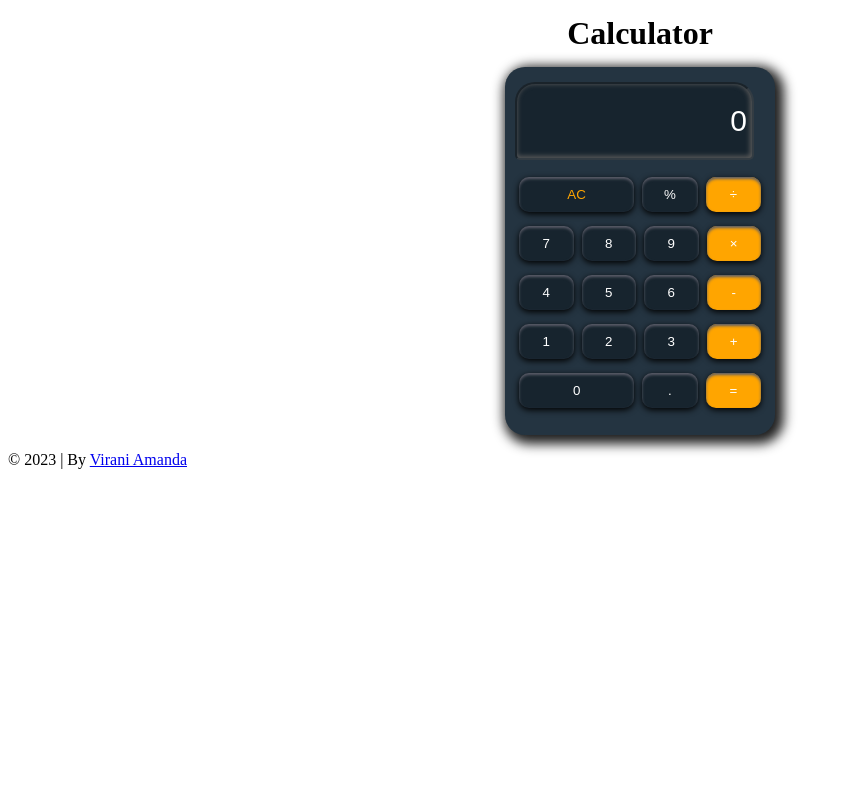
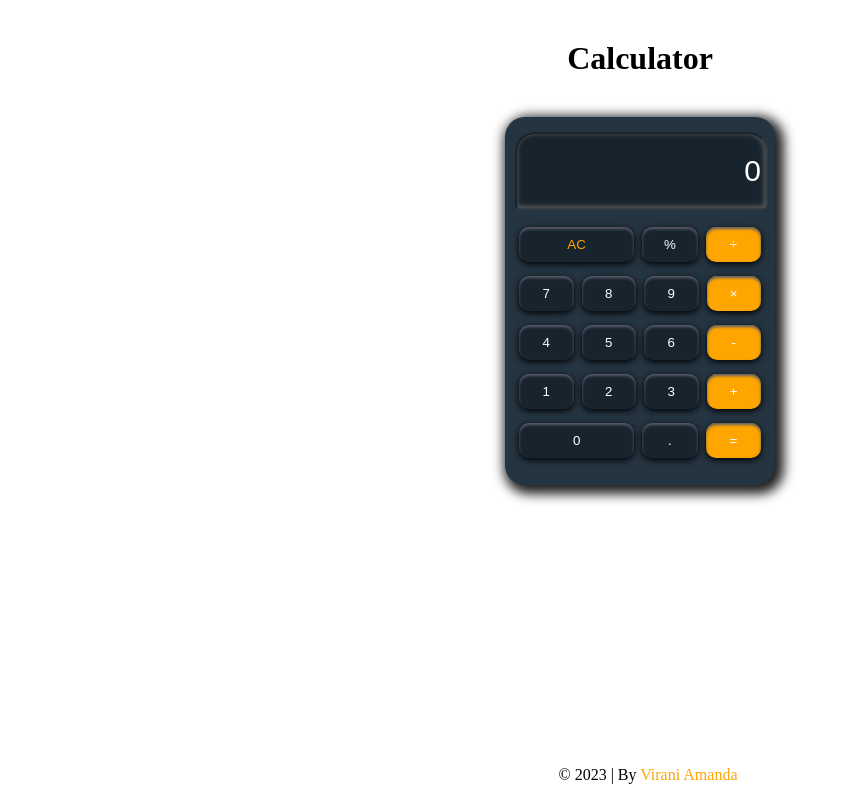
Before and after one commit to amndv/calculator.github.io, a plain HTML site: page index.html in a window 1280 px wide. Shown: the whole page, without its empty margins (0-848 px from the left). Drawn offline with Linux system fonts and the light colour scheme.

Commit message:
Update styles.css

```diff
--- a/styles.css
+++ b/styles.css
@@ -1,6 +1,6 @@
 body h1{
     text-align: center;
-    margin: 15px;
+    margin: 40px auto;
 }
 .calculator {
 
@@ -15,7 +15,7 @@ body h1{
 .calculator-screen{
     box-sizing: border-box; */
     height: 70px;
-    width: 239px;
+    width: 253px;
     background-color: #17242e;
     color: #fff;
     font-size: 30px;
@@ -68,6 +68,21 @@ button:hover{
 .operator:hover, .equal-sign:hover{
     background-color: darkorange;
 }
+footer {
+    position: absolute;
+    bottom: 0;
+    width: 100%;
+    height: 50px;
+    /* margin-top: 80px; */
+    text-align: center;
+  }
+.copyright {
+    color: var(--dark);
+  }
+.footer a {
+    text-decoration: none;
+    color: orange;
+  }
 
 
 @media only screen and (max-width:768px) {
```
